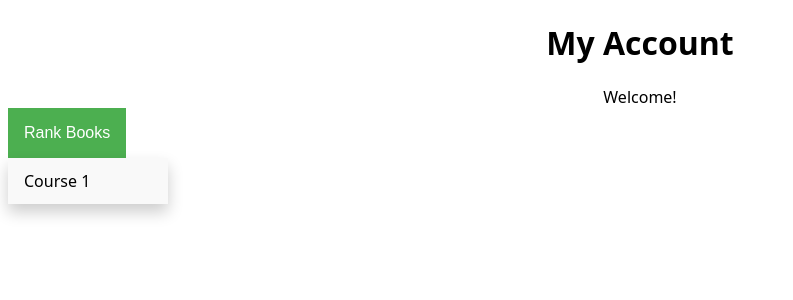
After one commit to skarstein/coen174, a PHP site: page /studentaccountpage.html in a window 1280 px wide, after a click on "Rank Books". The commit adds this page. Shown: the top 300 px of the page, without its empty margins (0-793 px from the left). Run offline with PHP 8.4, Linux system fonts and the light colour scheme.

Commit message:
Created the studentaccountpage.html to be used as the student hub. Also, once the user has registered, a 0 or 1 is sent to the db in the type column depending if they're a student or teacher, and when the user logs in, it should link to student or teacher account page.

```diff
--- a/display.css
+++ b/display.css
@@ -1,3 +1,7 @@
+body {
+    font-family: 'Noto Sans', sans-serif;
+}
+
 table {
     border-right:1px solid #ccc;
     border-bottom:1px solid #ccc;
--- /dev/null
+++ b/studentaccountpage.html
@@ -0,0 +1,94 @@
+<!DOCTYPE html>
+<HTML>
+<head>
+<link rel="stylesheet" type="text/css" href="display.css"/>
+
+  <title>My Account</title>
+  <center>
+    <h1>My Account</h1>
+  </center>
+  <script>
+  /* When the user clicks on the button,
+toggle between hiding and showing the dropdown content */
+function myFunction() {
+    document.getElementById("myDropdown").classList.toggle("show");
+}
+
+// Close the dropdown menu if the user clicks outside of it
+window.onclick = function(event) {
+  if (!event.target.matches('.dropbtn')) {
+
+    var dropdowns = document.getElementsByClassName("dropdown-content");
+    var i;
+    for (i = 0; i < dropdowns.length; i++) {
+      var openDropdown = dropdowns[i];
+      if (openDropdown.classList.contains('show')) {
+        openDropdown.classList.remove('show');
+      }
+    }
+  }
+}
+</script>
+</head>
+<style>
+/* Dropdown Button */
+.dropbtn {
+    background-color: #4CAF50;
+    color: white;
+    padding: 16px;
+    font-size: 16px;
+    border: none;
+    cursor: pointer;
+}
+
+/* Dropdown button on hover & focus */
+.dropbtn:hover, .dropbtn:focus {
+    background-color: #3e8e41;
+}
+
+/* The container <div> - needed to position the dropdown content */
+.dropdown {
+    position: relative;
+    display: inline-block;
+}
+
+/* Dropdown Content (Hidden by Default) */
+.dropdown-content {
+    display: none;
+    position: absolute;
+    background-color: #f9f9f9;
+    min-width: 160px;
+    box-shadow: 0px 8px 16px 0px rgba(0,0,0,0.2);
+    z-index: 1;
+}
+
+/* Links inside the dropdown */
+.dropdown-content a {
+    color: black;
+    padding: 12px 16px;
+    text-decoration: none;
+    display: block;
+}
+
+/* Change color of dropdown links on hover */
+.dropdown-content a:hover {background-color: #f1f1f1}
+
+/* Show the dropdown menu (use JS to add this class to the .dropdown-content container when the user clicks on the dropdown button) */
+.show {display:block;}
+
+table, th, td {
+    border: 1px solid black;
+}
+
+</style>
+<body>
+  <!--<button type="button" onclick="location.href='createabook.html'"> Select a course </button> -->
+  <div> <center>   Welcome!   </center>  </div>
+  <div class="dropdown">
+    <button onclick="myFunction()" class="dropbtn">Rank Books</button>
+  <div id="myDropdown" class="dropdown-content">
+    <a href="bookrankv2.html">Course 1</a>
+  </div>
+</div>
+</body>
+</HTML>
```
Also changed, not shown: newlogin.php (+25 -5 lines).
